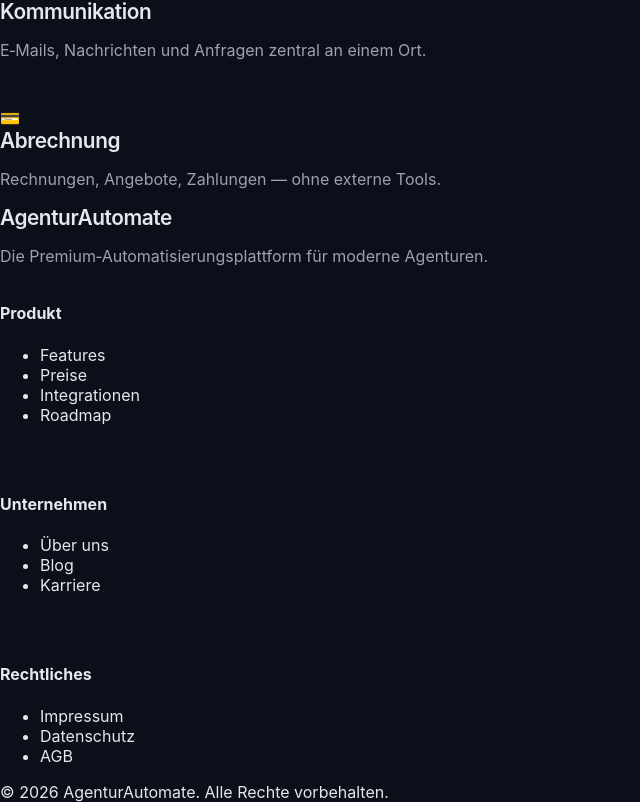
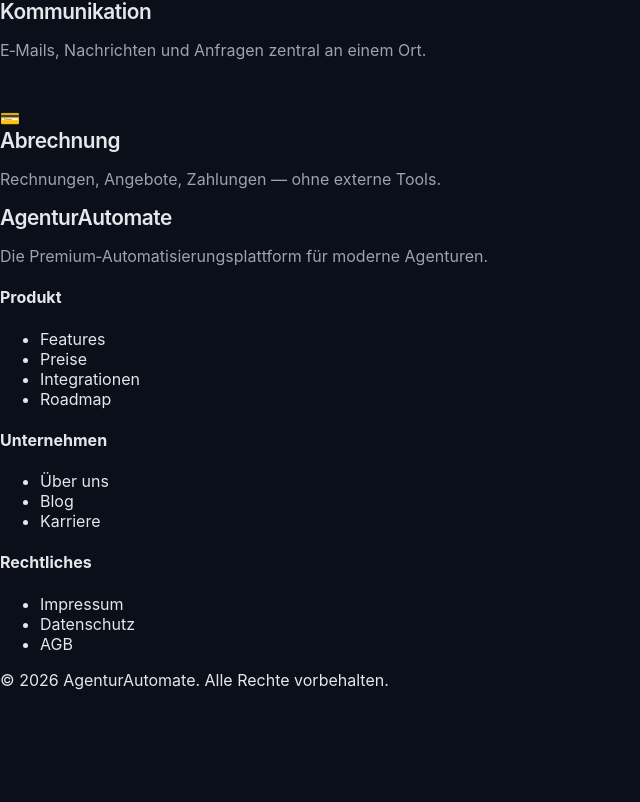
Before and after one commit to mastaflyer84/agenturautomate, a Next.js app: page / in a window 1280 px wide. Shown: the part 1040-1842 px from the top of the page, without its empty margins (0-640 px from the left). After the commit the page ends 1730 px from the top, so only its background shows below. Built offline with nearby package versions, Linux system fonts and the light colour scheme.

Commit message:
footer ohn begrenzung

```diff
--- a/components/Footer.jsx
+++ b/components/Footer.jsx
@@ -29,7 +29,6 @@
         </div>
 
       </div>
-        <div className="grid grid-cols-1 md:grid-cols-3 gap-12 md:w-2/3">
 
   <div>
     <h4 className="text-white font-medium mb-4">Produkt</h4>
@@ -59,7 +58,7 @@
     </ul>
   </div>
 
-</div>
+
 
       {/* Bottom Line */}
       <div className="border-t border-white/10 py-6 text-center text-gray-500 text-sm">
```
